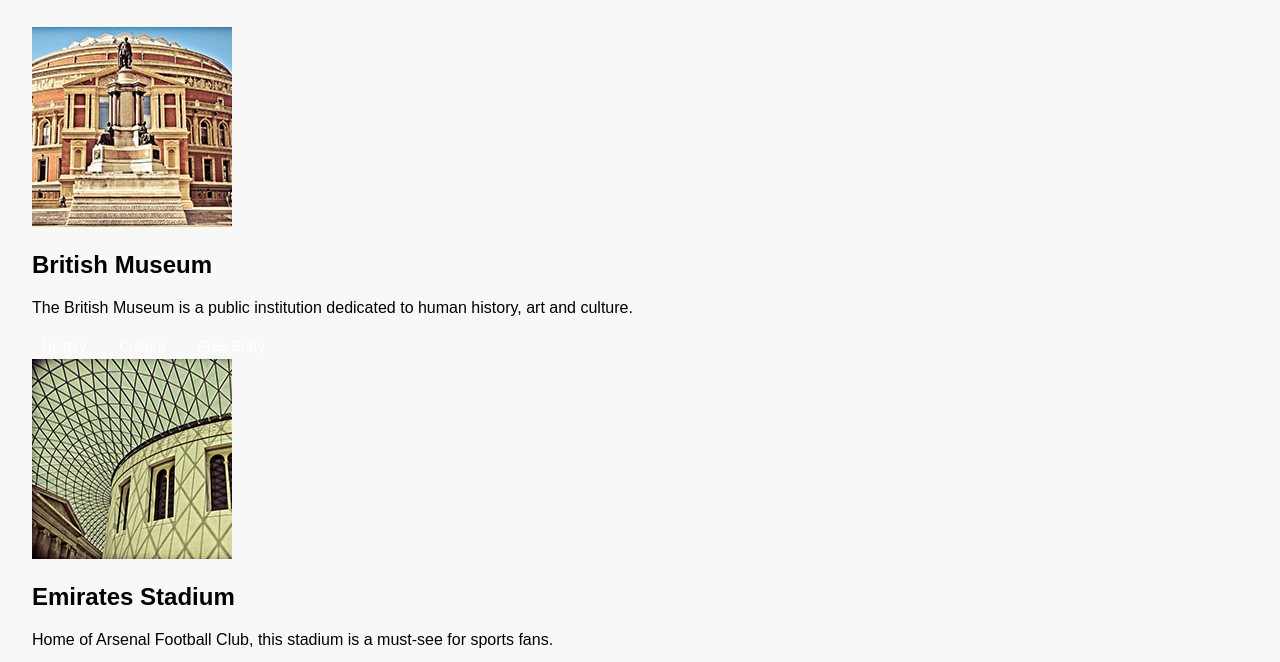
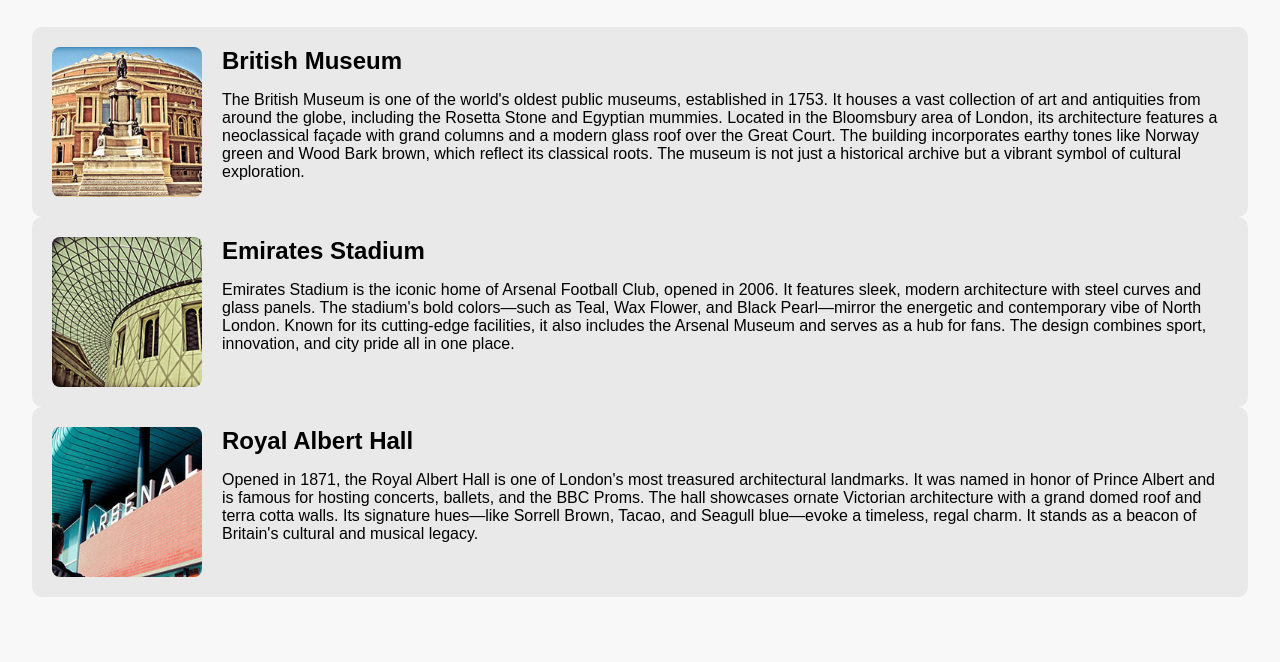
Before and after one commit to supreti1/chapter8-project2, a plain HTML site: page index.html in a window 1280 px wide. Shown: the part 72-734 px from the top of the page. Drawn offline with Linux system fonts and the light colour scheme.

Commit message:
index.html

```diff
--- a/index.html
+++ b/index.html
@@ -1,52 +1,58 @@
 <!DOCTYPE html>
 <html lang="en">
 <head>
-  <meta charset="UTF-8" />
+  <meta charset="UTF-8">
   <title>Popular London Attractions</title>
-  <link rel="stylesheet" href="ch08-proj02.css" />
+  <link rel="stylesheet" href="ch08-proj02.css">
   <script src="ch08-proj02-data.js" defer></script>
   <script src="ch08-proj02.js" defer></script>
 </head>
 <body>
   <h1>Popular London Attractions</h1>
+  <main>
 
-  <div class="attraction-card">
-    <img src="images/5855174537.jpg" alt="British Museum" />
+    <div class="attraction">
+      <img src="images/5855174537.jpg" alt="British Museum">
       <div>
         <h2>British Museum</h2>
-      <p>The British Museum is a public institution dedicated to human history, art and culture.</p>
-      <div class="tags">
-        <span class="tag red">History</span>
-        <span class="tag blue">Culture</span>
-        <span class="tag green">Free Entry</span>
-      </div>
+        <p>
+          The British Museum is one of the world's oldest public museums, established in 1753.
+          It houses a vast collection of art and antiquities from around the globe, including the Rosetta Stone and Egyptian mummies.
+          Located in the Bloomsbury area of London, its architecture features a neoclassical façade with grand columns and a modern glass roof over the Great Court.
+          The building incorporates earthy tones like Norway green and Wood Bark brown, which reflect its classical roots.
+          The museum is not just a historical archive but a vibrant symbol of cultural exploration.
+        </p>
       </div>
     </div>
 
-  <div class="attraction-card">
-    <img src="images/5855729828.jpg" alt="Emirates Stadium" />
+    <div class="attraction">
+      <img src="images/5855729828.jpg" alt="Emirates Stadium">
       <div>
         <h2>Emirates Stadium</h2>
-      <p>Home of Arsenal Football Club, this stadium is a must-see for sports fans.</p>
-      <div class="tags">
-        <span class="tag yellow">Sports</span>
-        <span class="tag red">Modern</span>
-        <span class="tag dark">Arsenal</span>
-      </div>
+        <p>
+          Emirates Stadium is the iconic home of Arsenal Football Club, opened in 2006.
+          It features sleek, modern architecture with steel curves and glass panels.
+          The stadium's bold colors—such as Teal, Wax Flower, and Black Pearl—mirror the energetic and contemporary vibe of North London.
+          Known for its cutting-edge facilities, it also includes the Arsenal Museum and serves as a hub for fans.
+          The design combines sport, innovation, and city pride all in one place.
+        </p>
       </div>
     </div>
 
-  <div class="attraction-card">
-    <img src="images/5855735700.jpg" alt="Royal Albert Hall" />
+    <div class="attraction">
+      <img src="images/5855735700.jpg" alt="Royal Albert Hall">
       <div>
         <h2>Royal Albert Hall</h2>
-      <p>One of London’s most treasured architectural landmarks and music venues.</p>
-      <div class="tags">
-        <span class="tag green">Music</span>
-        <span class="tag blue">Concerts</span>
-        <span class="tag red">Landmark</span>
+        <p>
+          Opened in 1871, the Royal Albert Hall is one of London's most treasured architectural landmarks.
+          It was named in honor of Prince Albert and is famous for hosting concerts, ballets, and the BBC Proms.
+          The hall showcases ornate Victorian architecture with a grand domed roof and terra cotta walls.
+          Its signature hues—like Sorrell Brown, Tacao, and Seagull blue—evoke a timeless, regal charm.
+          It stands as a beacon of Britain's cultural and musical legacy.
+        </p>
       </div>
     </div>
-  </div>
+
+  </main>
 </body>
 </html>
```
Lines whose indentation alone changed are shown as unchanged.
